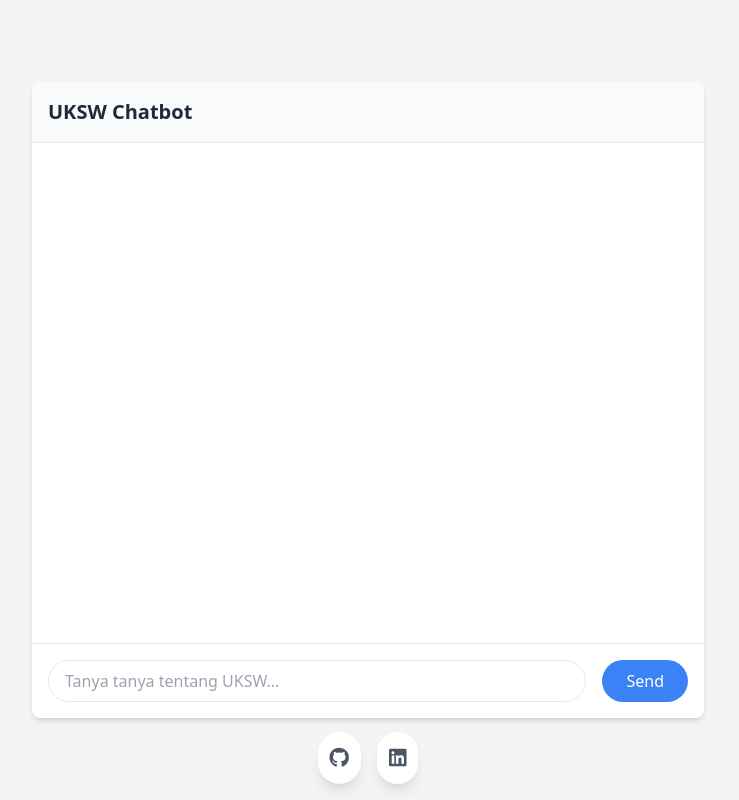
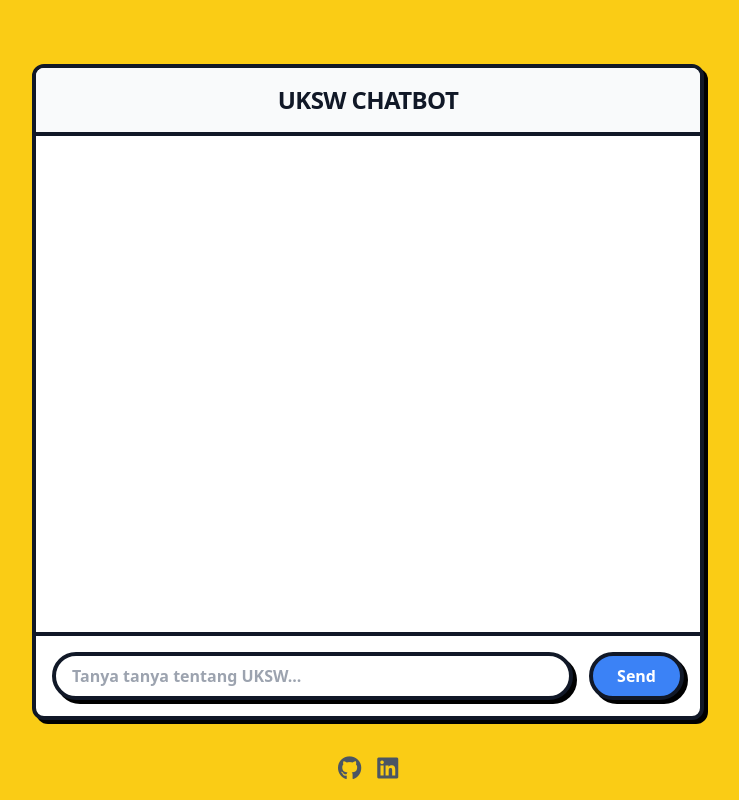
Before and after one commit to Ayyyku/uksw-chatbot, a Flask app: template src/templates/index.html in a window 1280 px wide. Shown: the whole page, without its empty margins (272-1011 px from the left). Run offline with Flask 3, Linux system fonts and the light colour scheme; the template is opened without the code that fills it, so the values that code supplies are empty; some libraries are stand-ins or nearby versions.

Commit message:
refactor: move chatbot path to root, redesign

```diff
--- a/src/api/v1/chatbot/chatbotController.py
+++ b/src/api/v1/chatbot/chatbotController.py
@@ -1,4 +1,4 @@
-from flask import Blueprint, jsonify, request, render_template
+from flask import Blueprint, jsonify, request
 from .chatbotService import ChatbotService
 
 chatbotRoutes = Blueprint('chatbotRoutes', __name__, url_prefix='/v1/chatbot')
@@ -7,7 +7,3 @@
 def chat():
     data, status = ChatbotService().chat(request.json['message'])
     return jsonify(data), status
-
-@chatbotRoutes.route('/chat', methods=['GET'])
-def begin_chat():
-    return render_template('index.html')
--- a/src/main.py
+++ b/src/main.py
@@ -1,4 +1,4 @@
-from flask import Flask
+from flask import Flask, render_template
 from api.v1.chatbot.chatbotController import chatbotRoutes
 import nltk
 nltk.download('punkt')
@@ -6,6 +6,10 @@
 
 app = Flask(__name__)
 
+@app.route('/', methods=['GET'])
+def index():
+    return render_template('index.html')
+
 app.register_blueprint(chatbotRoutes)
 
 if __name__ == '__main__':
--- a/src/templates/index.html
+++ b/src/templates/index.html
@@ -9,23 +9,22 @@
   <link rel="stylesheet" href="https://cdnjs.cloudflare.com/ajax/libs/font-awesome/5.15.4/css/all.min.css">
 </head>
 
-<body class="bg-gray-100 h-screen flex items-center justify-center">
-  <div class="w-full max-w-2xl bg-white rounded-lg shadow-md">
-    <div class="border-b p-4 bg-gray-50 rounded-t-lg">
-      <div class="flex justify-between items-center">
-        <h1 class="text-xl font-semibold text-gray-800">UKSW Chatbot</h1>
+<body class="bg-yellow-400 h-screen flex items-center justify-center px-8 pb-20 pt-16">
+  <div class="w-full h-full flex flex-col max-w-2xl bg-white rounded-xl border-4 border-gray-900 shadow-[4px_4px_0px_0px_rgba(0,0,0,1)]">
+    <div class="border-b p-4 bg-gray-50 rounded-t-lg border-gray-900 border-b-4">
+      <div class="flex justify-center items-center">
+        <h1 class="text-2xl font-black text-gray-900 uppercase tracking-tight">UKSW Chatbot</h1>
       </div>
     </div>
 
 
-    <div id="chat-container" class="h-[500px] overflow-y-auto p-4 space-y-4">
+    <div id="chat-container" class="flex-1 overflow-y-auto p-4 space-y-4">
       <div id="chat-response" class="space-y-4"></div>
     </div>
-
-    <form id="chatForm" onsubmit="handleSubmit(event)" class="border-t p-4">
+    <form id="chatForm" onsubmit="handleSubmit(event)" class="border-t p-4 border-gray-900 border-t-4">
       <div class="flex space-x-4">
-        <input type="text" name="message" id="messageInput" class="flex-1 border rounded-full px-4 py-2 focus:outline-none focus:border-blue-500" placeholder="Tanya tanya tentang UKSW..." autocomplete="off">
-        <button type="submit" class="bg-blue-500 text-white px-6 py-2 rounded-full hover:bg-blue-600 transition-colors">
+        <input type="text" name="message" id="messageInput" class="flex-1 border rounded-full border-gray-900 border-4 px-4 py-2 focus:outline-none focus:border-blue-500 focus:translate-y-1 focus:translate-x-1 focus:shadow-blue-500 shadow-[4px_4px_0px_0px_rgba(0,0,0,1)] font-bold focus:shadow-[0px_0px_0px_0px_rgba(0,0,0,1)] transition-all" placeholder="Tanya tanya tentang UKSW..." autocomplete="off">
+        <button type="submit" class="bg-blue-500 text-white px-6 py-2 rounded-full border-4 border-gray-900 font-bold shadow-[4px_4px_0px_0px_rgba(0,0,0,1)] hover:translate-y-1 hover:translate-x-1 hover:shadow-[0px_0px_0px_0px_rgba(0,0,0,1)] transition-all">
           Send
         </button>
       </div>
@@ -35,12 +34,12 @@
   </div>
 
   <div class="fixed bottom-4 w-full flex justify-center space-x-4">
-    <a href="https://github.com/vincnx" target="_blank" class="text-gray-600 hover:text-gray-900 bg-white p-3 rounded-full shadow-lg transition-colors">
-      <i class="fab fa-github text-xl"></i>
+    <a href="https://github.com/vincnx" target="_blank" class="text-gray-600 hover:text-gray-900">
+      <i class="fab fa-github text-2xl"></i>
     </a>
 
-    <a href="https://www.linkedin.com/in/vincent-exelcio-susanto" target="_blank" class="text-gray-600 hover:text-gray-900 bg-white p-3 rounded-full shadow-lg transition-colors">
-      <i class="fab fa-linkedin text-xl"></i>
+    <a href="https://www.linkedin.com/in/vincent-exelcio-susanto" target="_blank" class="text-gray-600 hover:text-gray-900">
+      <i class="fab fa-linkedin text-2xl"></i>
     </a>
   </div>
 
@@ -55,7 +54,6 @@
 
     if (!message.trim()) return;
 
-    // Add user message
     addMessage('user', message);
     messageInput.value = '';
 
@@ -71,7 +69,6 @@
       });
 
       const data = await response.json();
-      // Add AI response
       addMessage('ai', data);
     } catch (error) {
       console.error('Error:', error);
@@ -86,28 +83,27 @@
     if (type === 'user') {
       messageDiv.className = 'flex justify-end';
       messageDiv.innerHTML = `
-          <div class="bg-blue-500 text-white rounded-lg py-2 px-4 max-w-[70%]">
+          <div class="bg-blue-500 text-white border-4 border-gray-900 font-bold shadow-[4px_4px_0px_0px_rgba(0,0,0,1)] rounded-lg py-2 px-4 max-w-[70%]">
             ${content}
           </div>
         `;
     } else if (type === 'ai') {
       messageDiv.className = 'flex justify-start';
       messageDiv.innerHTML = `
-          <div class="bg-gray-200 text-gray-800 rounded-lg py-2 px-4 max-w-[70%]">
+          <div class="bg-gray-200 text-gray-800 border-4 border-gray-900 font-bold shadow-[4px_4px_0px_0px_rgba(0,0,0,1)] rounded-lg py-2 px-4 max-w-[70%]">
             ${content}
           </div>
         `;
     } else {
       messageDiv.className = 'flex justify-center';
       messageDiv.innerHTML = `
-          <div class="bg-red-100 text-red-600 rounded-lg py-2 px-4">
+          <div class="bg-red-100 text-red-600 border-4 border-gray-900 font-bold shadow-[4px_4px_0px_0px_rgba(0,0,0,1)] rounded-lg py-2 px-4">
             ${content}
           </div>
         `;
     }
 
     chatContainer.appendChild(messageDiv);
-    // Scroll to bottom
     const container = document.getElementById('chat-container');
     container.scrollTop = container.scrollHeight;
   }
```
